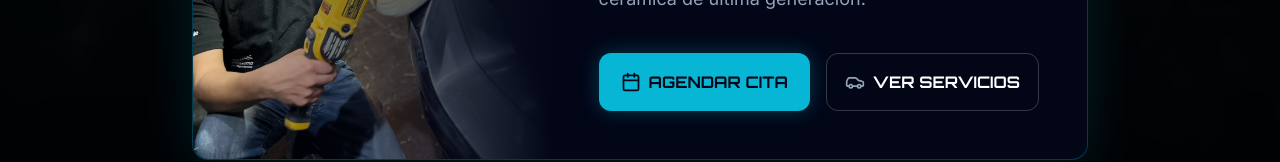
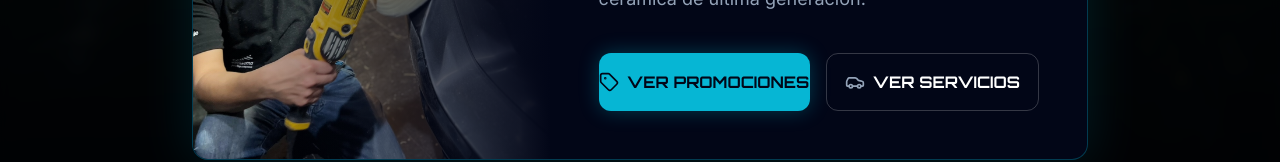
Before and after one commit to toyoneitor3000/flagship-agency, a Next.js app in the folder src/multiverse/victory-cars-detailing/: page / in a window 1280 px wide. Shown: the part 451-613 px from the top of the page. Built offline with nearby package versions, Linux system fonts and the light colour scheme; a web font is replaced by a local one.

Commit message:
UX: Cambiar modal de AGENDAR CITA a VER PROMOCIONES

```diff
--- a/src/multiverse/victory-cars-detailing/app/components/WelcomeModal.tsx
+++ b/src/multiverse/victory-cars-detailing/app/components/WelcomeModal.tsx
@@ -1,7 +1,7 @@
 'use client';
 
 import React, { useState, useEffect } from 'react';
-import { X, Calendar, Sparkles, Car, ArrowRight } from 'lucide-react';
+import { X, Tag, Sparkles, Car, ArrowRight } from 'lucide-react';
 import Image from 'next/image';
 
 const WelcomeModal = () => {
@@ -15,11 +15,15 @@ const WelcomeModal = () => {
         return () => clearTimeout(timer);
     }, []);
 
-    const handleAction = (id: string) => {
+    const handleAction = (action: string) => {
         setIsOpen(false);
-        const element = document.getElementById(id);
-        if (element) {
-            element.scrollIntoView({ behavior: 'smooth' });
+        if (action === 'promociones') {
+            window.location.href = '/promociones';
+        } else {
+            const element = document.getElementById(action);
+            if (element) {
+                element.scrollIntoView({ behavior: 'smooth' });
+            }
         }
     };
 
@@ -68,11 +72,11 @@ const WelcomeModal = () => {
 
                     <div className="flex flex-col sm:flex-row gap-4 mt-4">
                         <button
-                            onClick={() => handleAction('contact')}
+                            onClick={() => handleAction('promociones')}
                             className="group flex-1 py-4 bg-brand-cyan text-brand-dark-blue font-orbitron font-bold rounded-xl hover:bg-white transition-all duration-300 shadow-[0_0_20px_rgba(6,182,212,0.3)] hover:shadow-[0_0_30px_rgba(255,255,255,0.4)] flex items-center justify-center gap-2"
                         >
-                            <Calendar size={20} />
-                            <span>AGENDAR CITA</span>
+                            <Tag size={20} />
+                            <span>VER PROMOCIONES</span>
                         </button>
                         <button
                             onClick={() => handleAction('services')}
```
Also changed, not shown: 2 other files (tests, documents, lock files or other folders).
